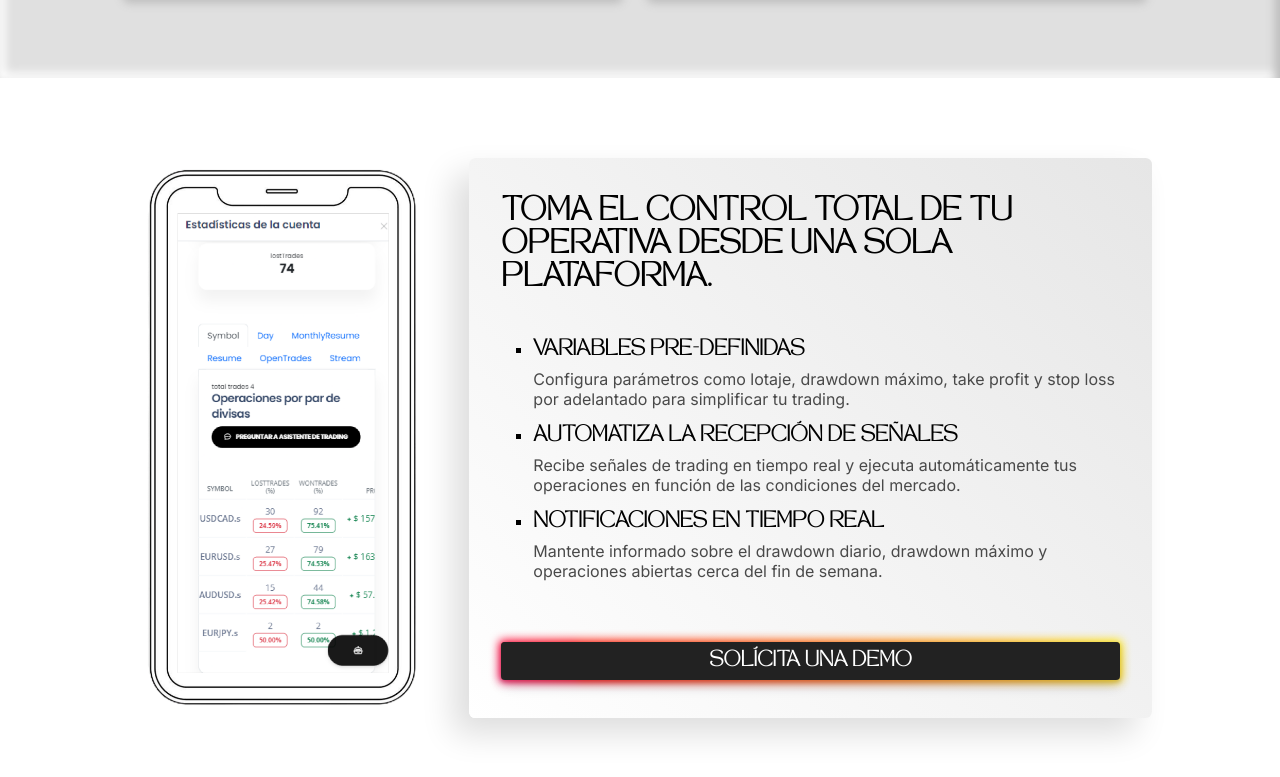
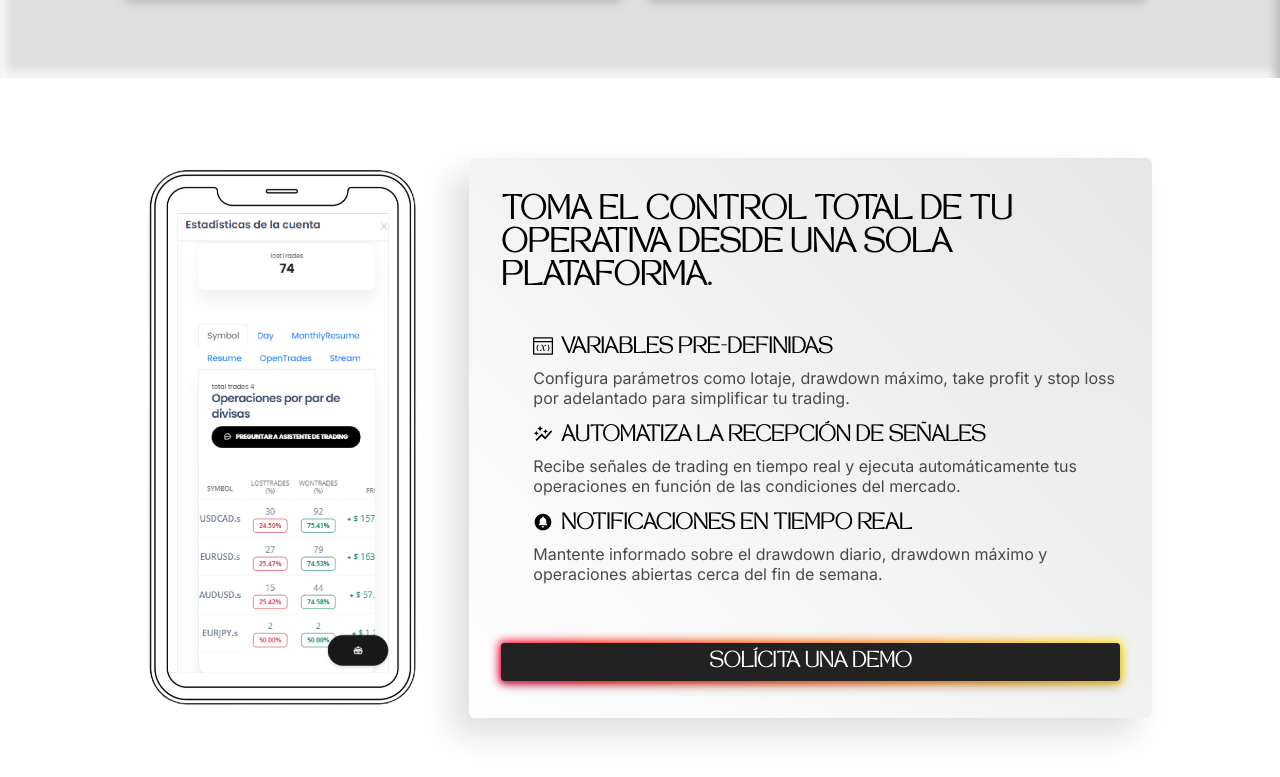
Before and after one commit to goalcasor/hermes-capital-web, a Next.js app: page / in a window 1280 px wide. Shown: the part 3856-4633 px from the top of the page. Built offline with nearby package versions, Linux system fonts and the light colour scheme.

Commit message:
add react icons

```diff
--- a/package.json
+++ b/package.json
@@ -11,7 +11,8 @@
   "dependencies": {
     "next": "14.2.4",
     "react": "^18",
-    "react-dom": "^18"
+    "react-dom": "^18",
+    "react-icons": "^5.2.1"
   },
   "devDependencies": {
     "@types/node": "^20",
--- a/src/components/home-sections/2s.tsx
+++ b/src/components/home-sections/2s.tsx
@@ -2,6 +2,10 @@
 
 import styles from '@/styles/home-sections/2s.module.scss';
 import SecundaryButton from '../buttons/SecundaryButton';
+import { VscVariableGroup } from "react-icons/vsc";
+import { MdAutoGraph, MdCircleNotifications } from "react-icons/md";
+import { BiBot } from "react-icons/bi";
+
 function SectionTwo() {
   return (
     <div className={styles.section_two}>
@@ -12,15 +16,24 @@ function SectionTwo() {
                 <div className={styles.list_container}>
                   <ul>
                     <li>
-                        <h4>VARIABLES PRE-DEFINIDAS</h4>
+                        <div className={styles.li_title}>
+                          <VscVariableGroup size={20} />
+                          <h4>VARIABLES PRE-DEFINIDAS</h4>
+                        </div>
                         <p>Configura parámetros como lotaje, drawdown máximo, take profit y stop loss por adelantado para simplificar tu trading.</p>
                     </li>
                     <li>
-                      <h4>AUTOMATIZA LA RECEPCIÓN DE SEÑALES</h4>
+                      <div className={styles.li_title}>
+                        <MdAutoGraph size={20} />
+                        <h4>AUTOMATIZA LA RECEPCIÓN DE SEÑALES</h4>
+                      </div>
                       <p>Recibe señales de trading en tiempo real y ejecuta automáticamente tus operaciones en función de las condiciones del mercado.</p>
                     </li>
                     <li>
-                      <h4>NOTIFICACIONES EN TIEMPO REAL</h4>
+                      <div className={styles.li_title}>
+                        <MdCircleNotifications size={20} />
+                        <h4>NOTIFICACIONES EN TIEMPO REAL</h4>
+                      </div>
                       <p> Mantente informado sobre el drawdown diario, drawdown máximo y operaciones abiertas cerca del fin de semana. </p>
                     </li>
                   </ul>
--- a/src/styles/home-sections/2s.module.scss
+++ b/src/styles/home-sections/2s.module.scss
@@ -79,10 +79,16 @@
 
     & li{
         margin-bottom: 1rem;
-        list-style: square;
-    }
+        list-style: none;
 
-    & h4{
-        margin-bottom: .5rem;
+        & .li_title{
+            display: flex;
+            align-items: self-start;
+            justify-content: flex-start;
+            gap: .5rem;
+            height: fit-content;
+            margin-bottom: .5rem;
+            line-height: 24px;
+        }
     }
 }
--- a/src/styles/home-sections/4s.module.scss
+++ b/src/styles/home-sections/4s.module.scss
@@ -165,7 +165,6 @@
 
     > * {
         flex: 1;
-        border-radius: var(--radius);
         & h3{
             margin-bottom: 0.5rem;
         }
```
Also changed, not shown: 1 other file (tests, documents, lock files or other folders).
